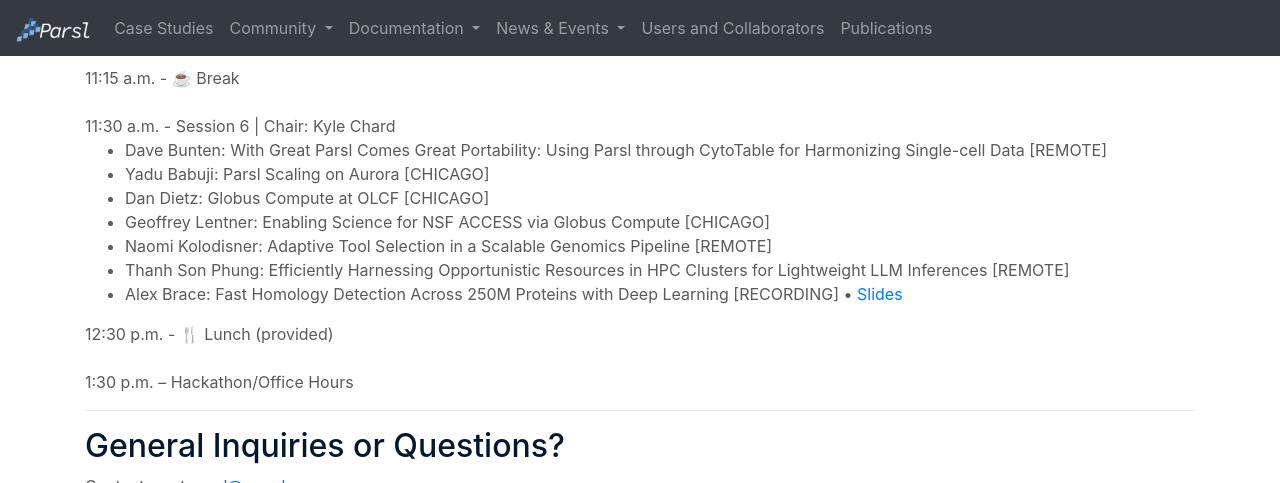
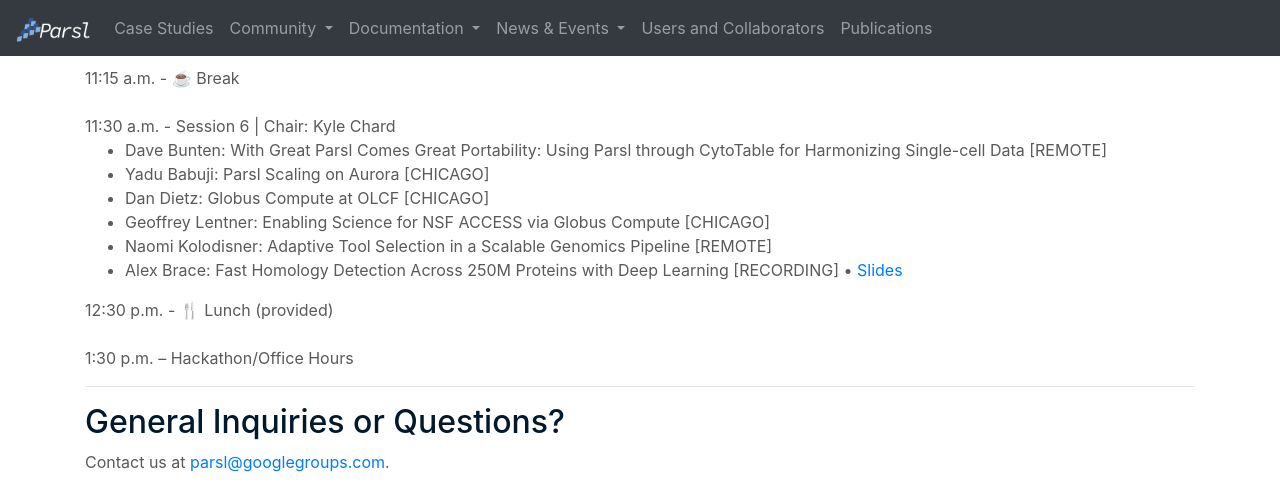
Before and after one commit to Parsl/parsl.github.io, a Jekyll site: the page built from parslfest/parslfest2025.html, in a window 1280 px wide and 900 px high, scrolled down 2646 px, cut to the strip 0-483 px from the top of the window. Built offline with Jekyll 4.4.1, drawn with Linux system fonts in a browser that asks for light colours.

Commit message:
Update parslfest2025.html

```diff
--- a/parslfest/parslfest2025.html
+++ b/parslfest/parslfest2025.html
@@ -213,7 +213,6 @@
 		<li>Dan Dietz: Globus Compute at OLCF [CHICAGO]</li>
 		<li>Geoffrey Lentner: Enabling Science for NSF ACCESS via Globus Compute [CHICAGO]</li>
 		<li>Naomi Kolodisner: Adaptive Tool Selection in a Scalable Genomics Pipeline [REMOTE]</li>
-		<li>Thanh Son Phung: Efficiently Harnessing Opportunistic Resources in HPC Clusters for Lightweight LLM Inferences [REMOTE]</li>
         <li>Alex Brace: Fast Homology Detection Across 250M Proteins with Deep Learning [RECORDING] • <a href="https://drive.google.com/file/d/1Pu5usVYi71gtXJzXCyoA-PjybhLcTSsE/view?usp=drive_link" target="_blank">Slides</a></li>
       </ul>
 
```
